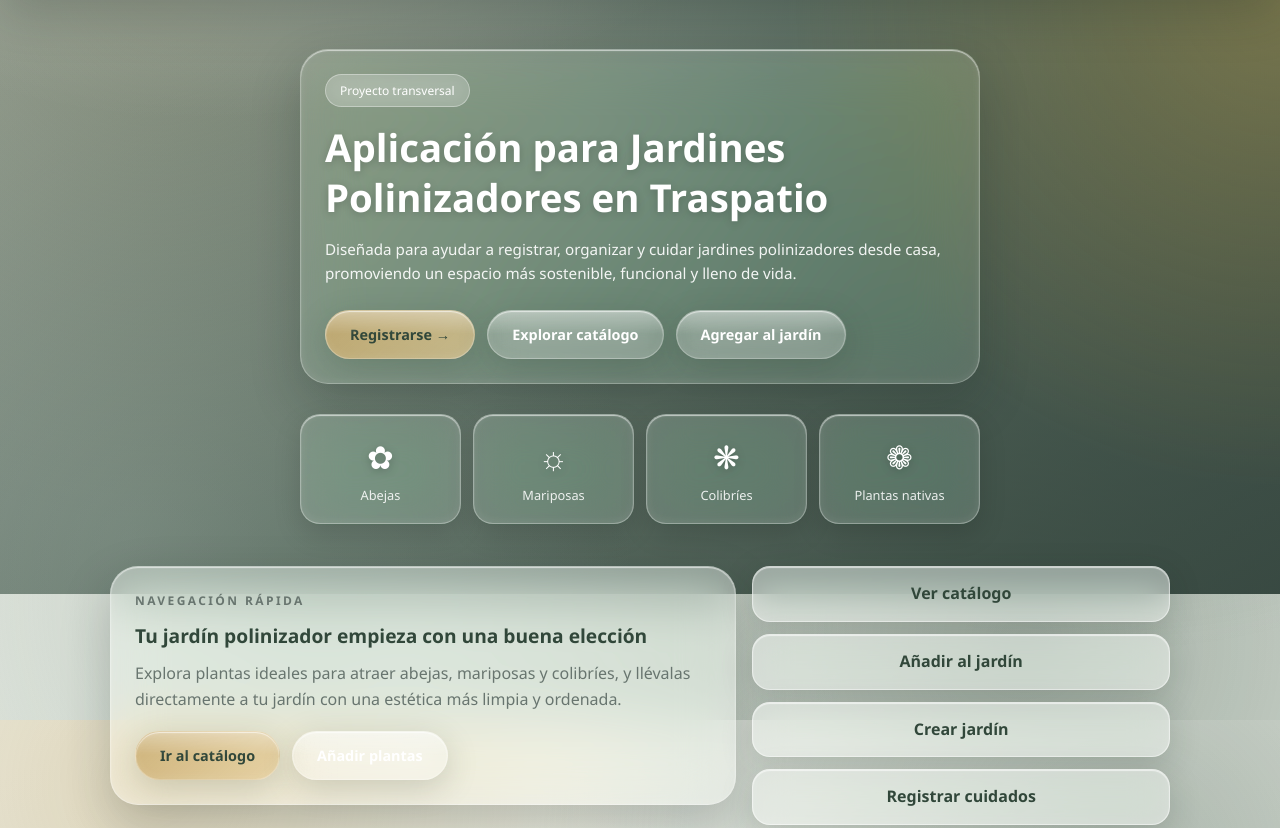
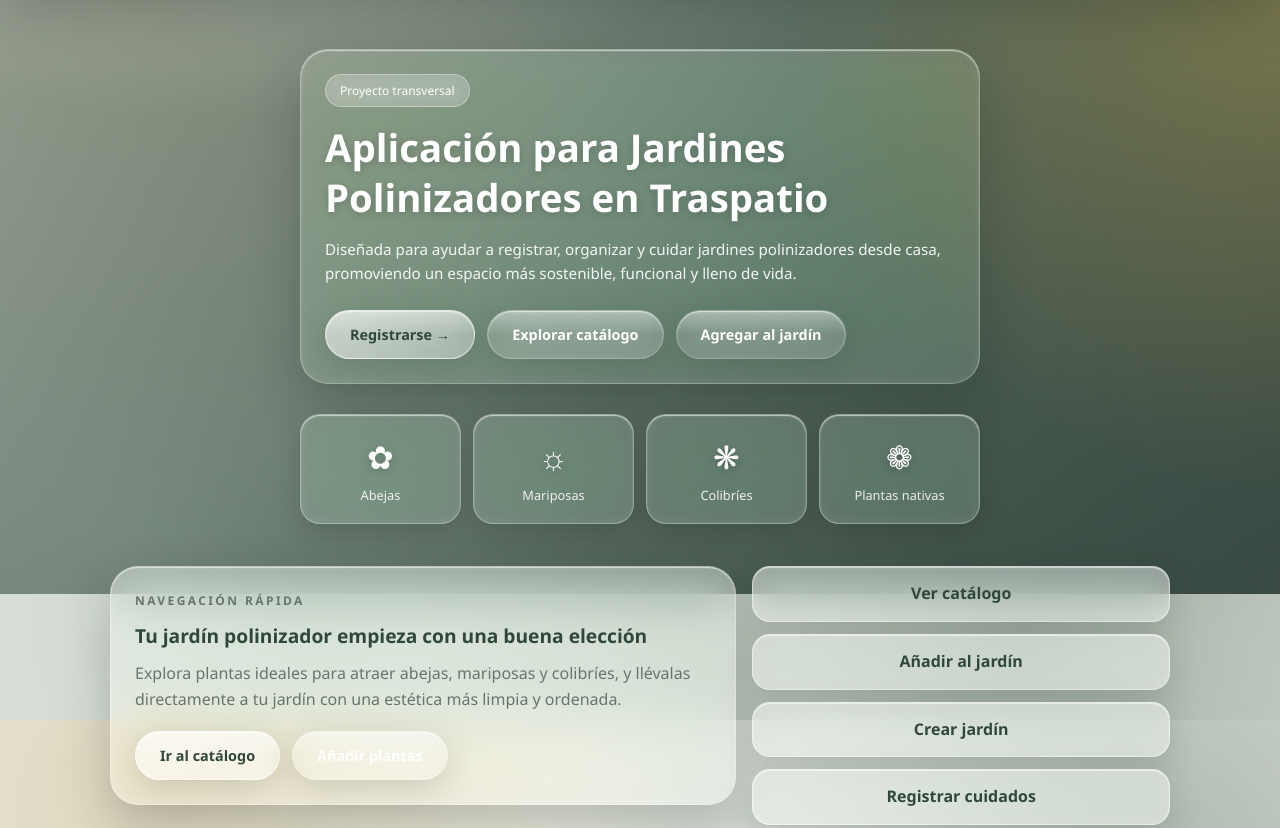
Before and after one commit to pardoleo0203-cpu/Polijarding7xr6, a plain HTML site: page index.html in a window 1280 px wide. Shown: the part 80-908 px from the top of the page. Drawn offline with Linux system fonts and the light colour scheme; a script that the page names is missing.

Commit message:
Update estilos.css

```diff
--- a/estilos.css
+++ b/estilos.css
@@ -212,14 +212,15 @@ img { max-width: 100%; display: block; }
 .btn:active { transform: scale(0.96); }
 .btn:disabled { opacity: 0.6; cursor: not-allowed; }
 .btn--primario {
-  background: linear-gradient(135deg, rgba(199, 169, 107, 0.85), rgba(225, 198, 141, 0.7));
+  background: linear-gradient(135deg, rgba(255,255,255,0.55), rgba(255,255,255,0.28));
   color: var(--verde-oscuro);
+  border-color: rgba(255,255,255,0.65);
 }
-.btn--primario:hover { opacity: 0.95; transform: translateY(-2px); box-shadow: 0 12px 28px rgba(199,169,107,0.35), var(--glass-highlight); }
-.btn--secundario { background: rgba(255,255,255,0.16); border-color: rgba(255,255,255,0.32); color: var(--blanco); }
-.btn--secundario:hover { background: rgba(255,255,255,0.26); transform: translateY(-2px); }
-.btn--soft { background: rgba(255,255,255,0.18); color: var(--blanco); border-color: rgba(255,255,255,0.28); }
-.btn--soft:hover { background: rgba(255,255,255,0.28); transform: translateY(-2px); }
+.btn--primario:hover { opacity: 0.95; transform: translateY(-2px); background: linear-gradient(135deg, rgba(255,255,255,0.68), rgba(255,255,255,0.38)); box-shadow: 0 12px 28px rgba(255,255,255,0.25), var(--glass-highlight); }
+.btn--secundario { background: rgba(255,255,255,0.1); border-color: rgba(255,255,255,0.26); color: var(--blanco); }
+.btn--secundario:hover { background: rgba(255,255,255,0.18); transform: translateY(-2px); }
+.btn--soft { background: rgba(255,255,255,0.08); color: var(--blanco); border-color: rgba(255,255,255,0.2); }
+.btn--soft:hover { background: rgba(255,255,255,0.16); transform: translateY(-2px); }
 
 /* =========================================
    SECCIONES
```
